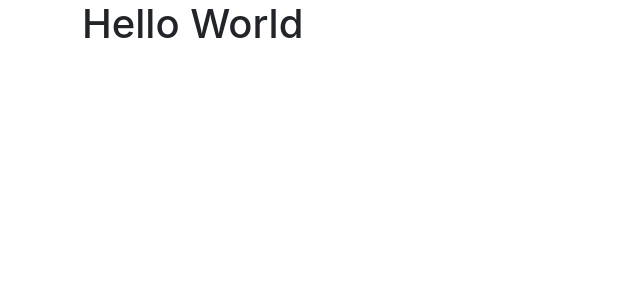
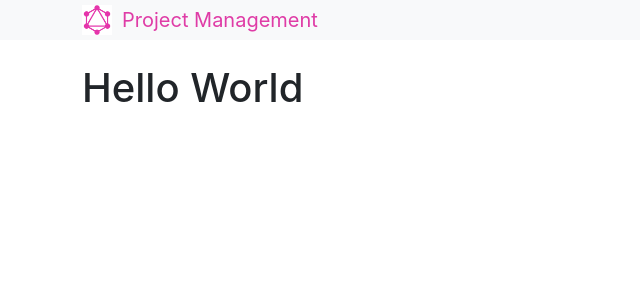
Before and after one commit to Rishabhco/project-management, a React (Create React App) app in the folder client/: page / in a window 1280 px wide. Shown: the top 300 px of the page, without its empty margins (0-640 px from the left). Built offline with nearby package versions, Linux system fonts and the light colour scheme.

Commit message:
✨added Header

```diff
--- a/client/src/App.js
+++ b/client/src/App.js
@@ -1,10 +1,21 @@
-import './App.css';
+import Header from "./components/Header";
+import {ApolloProvider,ApolloClient,InMemoryCache} from '@apollo/client';
+
+const client=new ApolloClient({
+  uri:'http://locahost:5000/graphql',
+  cache: new InMemoryCache(),
+})
 
 function App() {
   return (
-    <div className="container">
-      <h1>Hello World</h1>
-    </div>
+    <>
+    <ApolloProvider client={client}>
+      <Header/>
+      <div className="container">
+        <h1>Hello World</h1>
+      </div>
+    </ApolloProvider>
+    </>
   );
 }
 
--- /dev/null
+++ b/client/src/components/Header.jsx
@@ -0,0 +1,17 @@
+import logo from '../assets/logo.png';
+import React from 'react'
+
+export default function Header() {
+  return (
+    <nav className='navbar bg-light mb-4 p-0'>
+        <div className="container">
+            <a href="/" className="navbar-brand">
+                <div className="d-flex">
+                    <img src={logo} alt="logo" className="mr-2"/>
+                    <div>Project Management</div>
+                </div>
+            </a>
+        </div>
+    </nav>
+  )
+}
```
Also changed, not shown: client/src/assets/logo.png (renamed from client/src/logo.png).
